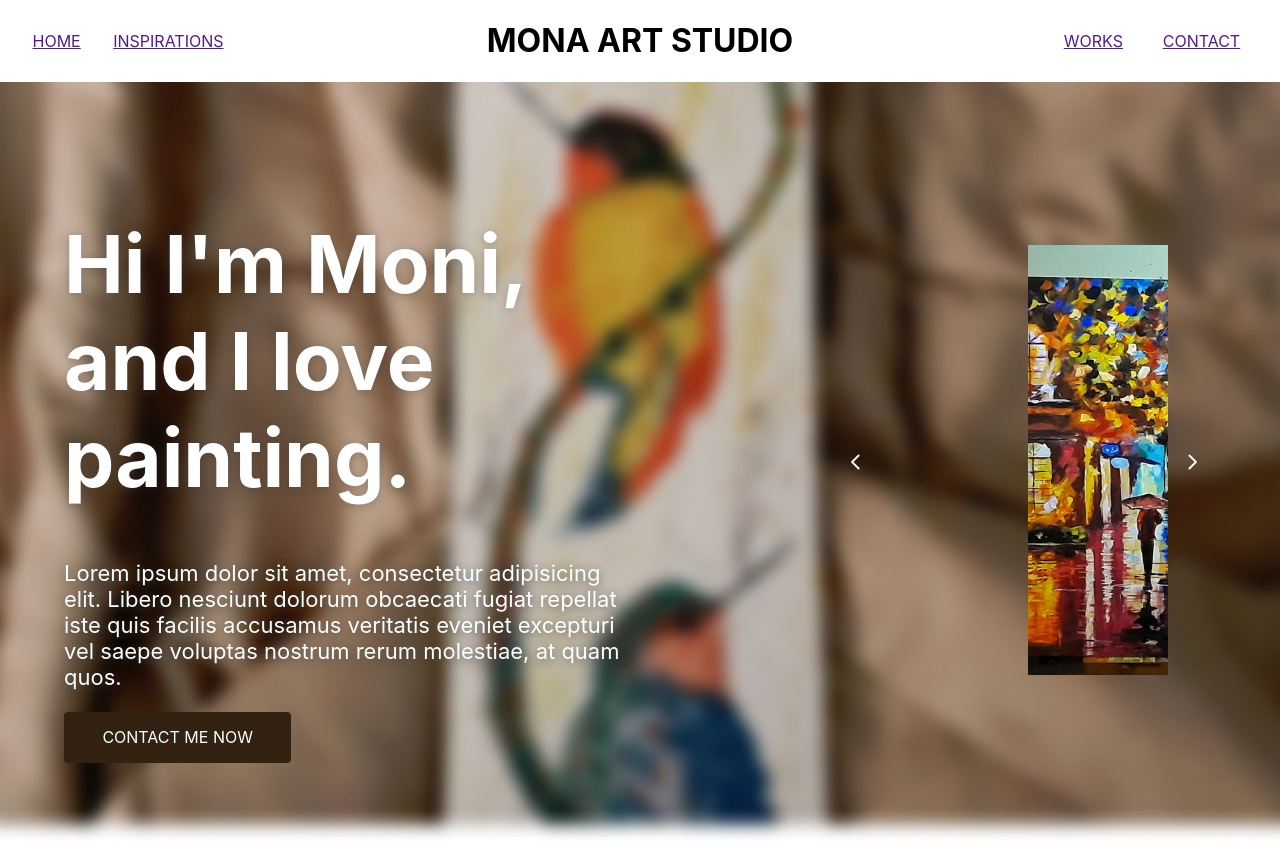
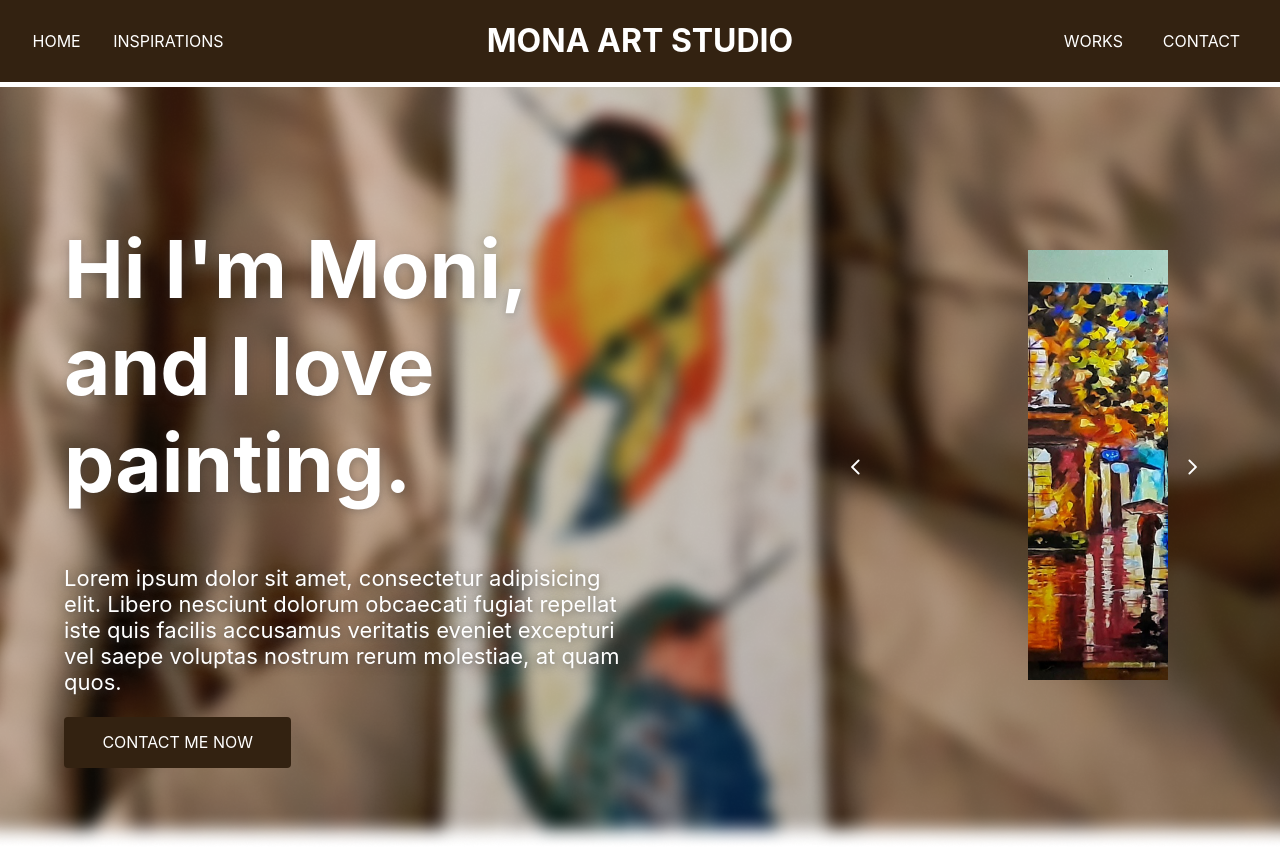
Before and after one commit to nigussolomon/CFG, a React (Create React App) app: page / in a window 1280 px wide. Built offline with nearby package versions, Linux system fonts and the light colour scheme.

Commit message:
adjusted navbar styles

```diff
--- a/src/components/navbar/navbar.css
+++ b/src/components/navbar/navbar.css
@@ -1,7 +1,13 @@
 .navBar{
     display: flex;
+    background-color: #321;
     justify-content: space-between;
     align-items: center;
+    border-bottom: 5px solid #fff;
+}
+
+.center h1{
+    color: #fff;
 }
 
 .start, .end{
@@ -10,3 +16,12 @@
     justify-content: space-evenly;
     align-items: center;
 }
+
+.start a, .end a{
+    text-decoration: none;
+    color: #fff;
+}
+
+.start a:hover, .end a:hover{
+    color: rgba(255, 255, 255, 0.753);
+}
```
